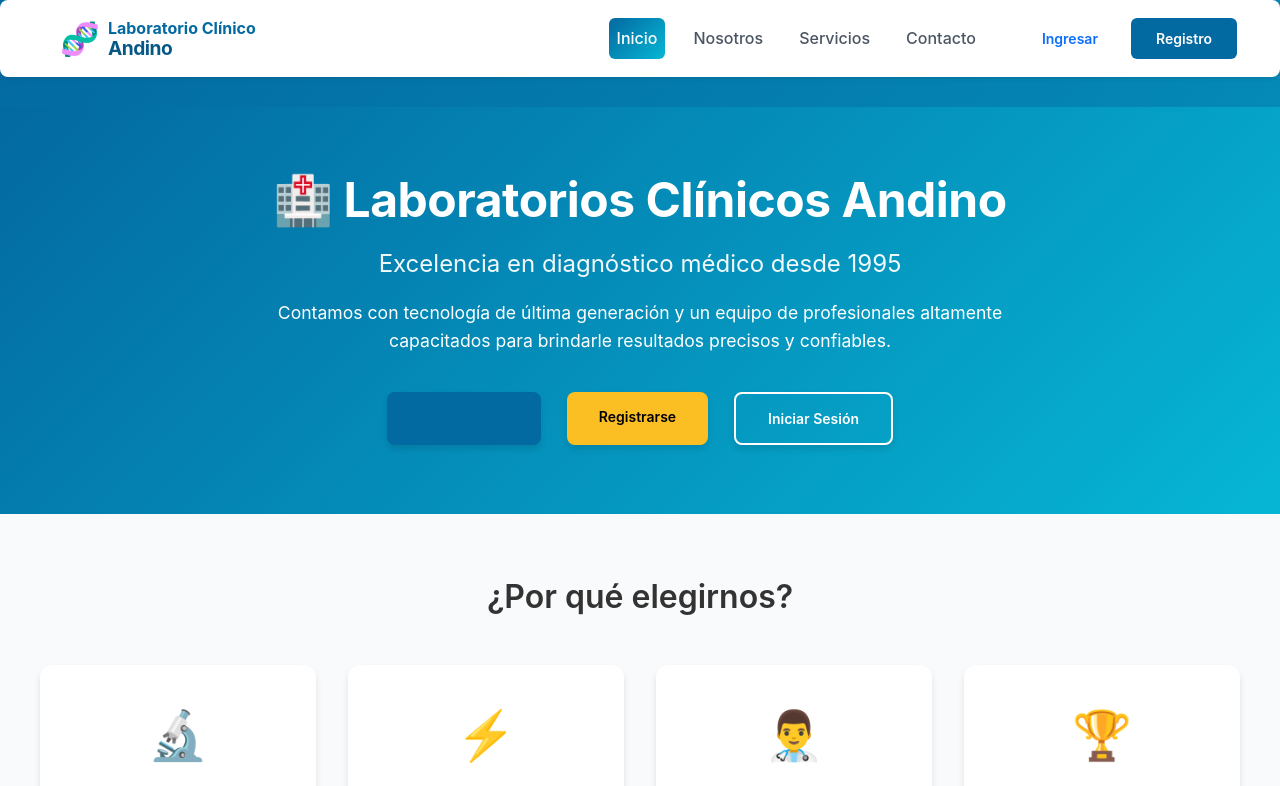
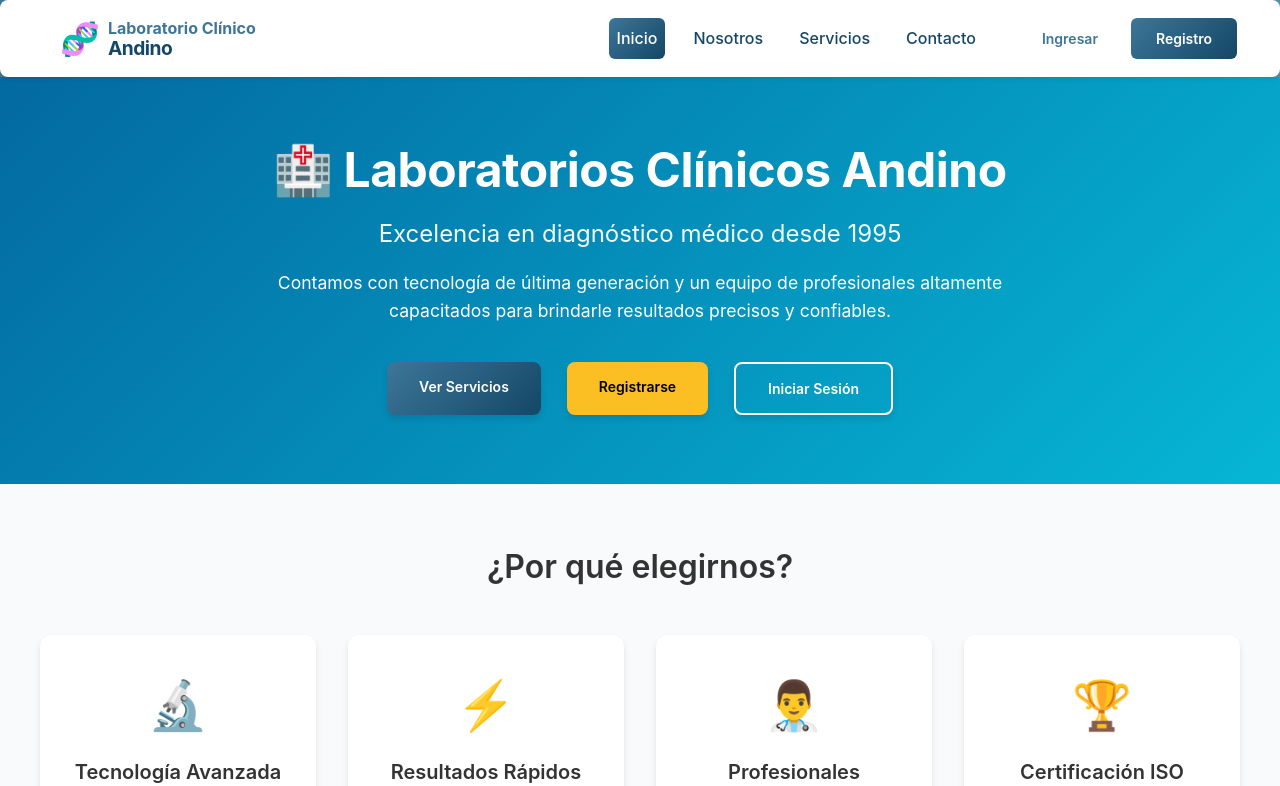
Before and after one commit to DimmoX/microservicios_laboratorio_sboot, an Angular app in the folder frontend_gestion_labs/: page / in a window 1280 px wide. Shown: the top 786 px of the page. Built offline with nearby package versions, Linux system fonts and the light colour scheme.

Commit message:
feat: cambios en esquema de colores

```diff
--- a/frontend_gestion_labs/src/styles.css
+++ b/frontend_gestion_labs/src/styles.css
@@ -6,30 +6,36 @@
 
 /* Colores corporativos personalizados del laboratorio */
 :root {
-  /* Colores corporativos del laboratorio */
-  --primary-color: #0369a1; /* Azul médico profesional */
-  --primary-dark: #075985;
-  --primary-light: #0ea5e9;
-  --secondary-color: #06b6d4; /* Cyan científico */
-  --accent-color: #10b981; /* Verde resultados */
-  --danger-color: #ef4444;
-  --warning-color: #f59e0b;
-  --success-color: #10b981;
-  --gray-50: #f9fafb;
-  --gray-100: #f3f4f6;
-  --gray-200: #e5e7eb;
-  --gray-600: #4b5563;
-  --gray-900: #111827;
-  --white: #ffffff;
+  /* Paleta de colores corporativos */
+  --color-white: #FFFFFF;
+  --color-light-blue: #7AADCC;
+  --color-medium-blue: #3D7699;
+  --color-dark-blue: #144766;
+  --color-darker-blue: #00263E;
+
+  /* Colores funcionales */
+  --primary-color: #3D7699;
+  --primary-dark: #144766;
+  --primary-light: #7AADCC;
+  --secondary-color: #7AADCC;
+  --accent-color: #3D7699;
+  --text-primary: #00263E;
+  --text-secondary: #144766;
+  --danger-color: #dc3545;
+  --warning-color: #ffc107;
+  --success-color: #28a745;
+  --gray-50: #f8f9fa;
+  --gray-100: #e9ecef;
+  --gray-200: #dee2e6;
 
   /* Override de colores de Bootstrap */
-  --bs-primary: #0369a1;
-  --bs-primary-rgb: 3, 105, 161;
-  --bs-secondary: #06b6d4;
-  --bs-success: #10b981;
-  --bs-danger: #ef4444;
-  --bs-warning: #f59e0b;
-  --bs-info: #0ea5e9;
+  --bs-primary: #3D7699;
+  --bs-primary-rgb: 61, 118, 153;
+  --bs-secondary: #7AADCC;
+  --bs-secondary-rgb: 122, 173, 204;
+  --bs-info: #7AADCC;
+  --bs-dark: #144766;
+  --bs-body-color: #00263E;
 }
 
 * {
@@ -40,21 +46,37 @@
 
 body {
   font-family: 'Inter', 'Segoe UI', -apple-system, BlinkMacSystemFont, sans-serif !important;
-  background: linear-gradient(135deg, var(--primary-color) 0%, var(--secondary-color) 100%);
+  background: linear-gradient(135deg, var(--color-medium-blue) 0%, var(--color-light-blue) 100%);
   min-height: 100vh;
-  color: var(--gray-900);
+  color: var(--text-primary);
   line-height: 1.6;
 }
 
 /* Personalización de componentes Bootstrap */
 .btn-primary {
-  background-color: var(--primary-color) !important;
-  border-color: var(--primary-color) !important;
+  background: linear-gradient(135deg, var(--color-medium-blue) 0%, var(--color-dark-blue) 100%) !important;
+  border: none !important;
+  color: white !important;
+  font-weight: 500;
+  transition: all 0.3s ease;
 }
 
 .btn-primary:hover {
-  background-color: var(--primary-dark) !important;
-  border-color: var(--primary-dark) !important;
+  background: linear-gradient(135deg, var(--color-dark-blue) 0%, var(--color-darker-blue) 100%) !important;
+  transform: translateY(-2px);
+  box-shadow: 0 4px 12px rgba(61, 118, 153, 0.3) !important;
+}
+
+.btn-outline-primary {
+  color: var(--color-medium-blue) !important;
+  border-color: var(--color-medium-blue) !important;
+  font-weight: 500;
+}
+
+.btn-outline-primary:hover {
+  background-color: var(--color-medium-blue) !important;
+  border-color: var(--color-medium-blue) !important;
+  color: white !important;
 }
 
 .btn-success {
@@ -67,53 +89,82 @@ body {
   border-color: var(--danger-color) !important;
 }
 
+.btn-info {
+  background-color: var(--color-light-blue) !important;
+  border-color: var(--color-light-blue) !important;
+  color: var(--color-darker-blue) !important;
+}
+
 .card {
   border-radius: 12px !important;
-  box-shadow: 0 2px 8px rgba(0, 0, 0, 0.1) !important;
+  box-shadow: 0 2px 12px rgba(0, 38, 62, 0.1) !important;
   border: none !important;
+  background-color: var(--color-white) !important;
+}
+
+.card-header {
+  background-color: var(--color-light-blue) !important;
+  color: var(--color-darker-blue) !important;
+  border-bottom: 2px solid var(--color-medium-blue) !important;
+  font-weight: 600;
 }
 
 .badge {
   font-weight: 600 !important;
 }
 
+.badge.bg-primary {
+  background-color: var(--color-medium-blue) !important;
+}
+
+.badge.bg-info {
+  background-color: var(--color-light-blue) !important;
+  color: var(--color-darker-blue) !important;
+}
+
+.badge.bg-secondary {
+  background-color: var(--color-dark-blue) !important;
+}
+
 /* Mobile - hasta 767px */
 @media (max-width: 767px) {
-  body { padding: 0; }
+  h1 { font-size: 1.5rem; }
+  h2 { font-size: 1.25rem; }
+  h3 { font-size: 1.1rem; }
 }
 
 /* Tablet - 768px a 1023px */
 @media (min-width: 768px) and (max-width: 1023px) {
-  body { padding: 0; }
+  h1 { font-size: 1.75rem; }
+  h2 { font-size: 1.4rem; }
 }
 
 /* Optimización para pantallas medianas pequeñas (tablets pequeñas) */
 @media (min-width: 768px) and (max-width: 900px) {
-  body { padding: 10px; }
-  .container { padding: 15px; }
   h1 { font-size: 1.6rem; }
   h2 { font-size: 1.3rem; }
 }
 
-.container {
+/* Estilos para contenedores de contenido dentro de páginas */
+.content-container {
   max-width: 1400px;
   margin: 0 auto;
   background: var(--white);
   border-radius: 12px;
-  box-shadow: 0 10px 40px rgba(0, 0, 0, 0.15);
+  box-shadow: 0 10px 40px rgba(0, 38, 62, 0.15);
   padding: 30px;
 }
 
 @media (max-width: 767px) {
-  .container { padding: 15px; border-radius: 8px; }
+  .content-container { padding: 15px; border-radius: 8px; }
 }
 
 @media (min-width: 768px) and (max-width: 1023px) {
-  .container { padding: 20px; }
+  .content-container { padding: 20px; }
 }
 
 h1 {
-  color: var(--primary-color);
+  color: var(--color-dark-blue);
   margin-bottom: 24px;
   font-size: 2rem;
   font-weight: 700;
@@ -121,14 +172,14 @@ h1 {
 }
 
 h2 {
-  color: var(--primary-dark);
+  color: var(--color-medium-blue);
   margin-bottom: 20px;
   font-size: 1.5rem;
   font-weight: 600;
 }
 
 h3 {
-  color: var(--gray-900);
+  color: var(--color-darker-blue);
   margin-bottom: 16px;
   font-size: 1.25rem;
   font-weight: 600;
@@ -145,13 +196,13 @@ h3 {
   border-radius: 8px;
   padding: 20px;
   margin-bottom: 20px;
-  box-shadow: 0 2px 8px rgba(0, 0, 0, 0.1);
+  box-shadow: 0 2px 12px rgba(0, 38, 62, 0.08);
   transition: transform 0.2s, box-shadow 0.2s;
 }
 
 .card:hover {
-  transform: translateY(-5px);
-  box-shadow: 0 5px 15px rgba(0, 0, 0, 0.2);
+  transform: translateY(-3px);
+  box-shadow: 0 5px 20px rgba(61, 118, 153, 0.2);
 }
 
 .btn {
@@ -168,14 +219,14 @@ h3 {
 }
 
 .btn-primary {
-  background: var(--primary-color);
-  color: var(--white);
+  background: linear-gradient(135deg, var(--color-medium-blue) 0%, var(--color-dark-blue) 100%);
+  color: var(--color-white);
 }
 
 .btn-primary:hover {
-  background: var(--primary-dark);
+  background: linear-gradient(135deg, var(--color-dark-blue) 0%, var(--color-darker-blue) 100%);
   transform: translateY(-2px);
-  box-shadow: 0 4px 12px rgba(3, 105, 161, 0.4);
+  box-shadow: 0 4px 12px rgba(61, 118, 153, 0.4);
 }
 
 .btn-success {
@@ -222,13 +273,13 @@ label {
   display: block;
   margin-bottom: 8px;
   font-weight: 600;
-  color: #374151;
+  color: var(--color-dark-blue);
 }
 
 input, select, textarea {
   width: 100%;
   padding: 10px;
-  border: 2px solid #e5e7eb;
+  border: 2px solid var(--gray-200);
   border-radius: 6px;
   font-size: 14px;
   transition: border-color 0.3s;
@@ -236,8 +287,8 @@ input, select, textarea {
 
 input:focus, select:focus, textarea:focus {
   outline: none;
-  border-color: var(--primary-color);
-  box-shadow: 0 0 0 3px rgba(3, 105, 161, 0.1);
+  border-color: var(--color-medium-blue);
+  box-shadow: 0 0 0 3px rgba(61, 118, 153, 0.15);
 }
 
 @media (max-width: 767px) {
@@ -251,8 +302,8 @@ table {
 }
 
 thead {
-  background: var(--primary-color);
-  color: var(--white);
+  background: linear-gradient(135deg, var(--color-medium-blue) 0%, var(--color-dark-blue) 100%);
+  color: var(--color-white);
 }
 
 th, td {
@@ -262,7 +313,7 @@ th, td {
 }
 
 tbody tr:hover {
-  background: var(--gray-50);
+  background: rgba(122, 173, 204, 0.1);
   transition: background 0.2s;
 }
 
@@ -285,7 +336,7 @@ tbody tr:hover {
 .loading {
   text-align: center;
   padding: 40px;
-  color: var(--primary-color);
+  color: var(--color-medium-blue);
   font-size: 18px;
 }
 
```
Also changed, not shown: frontend_gestion_labs/src/app/app.component.ts (+53 -19 lines).
